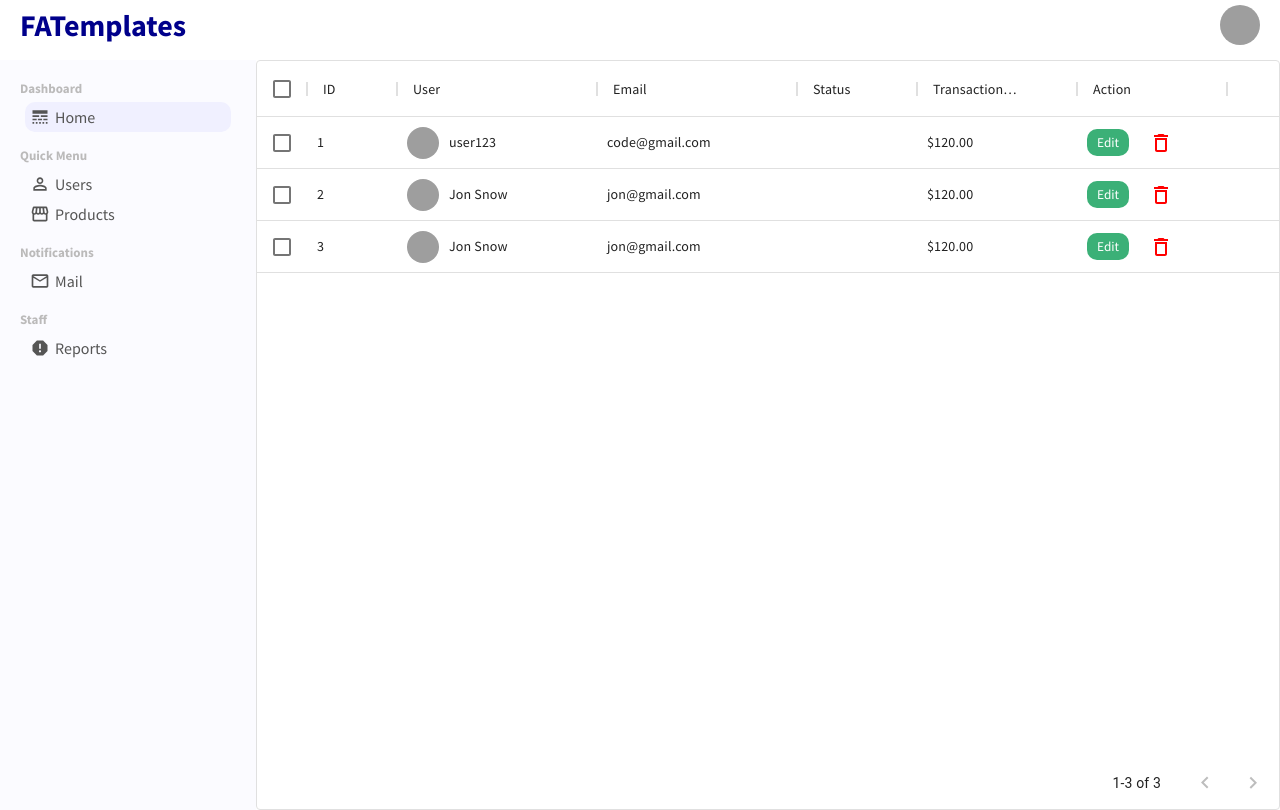
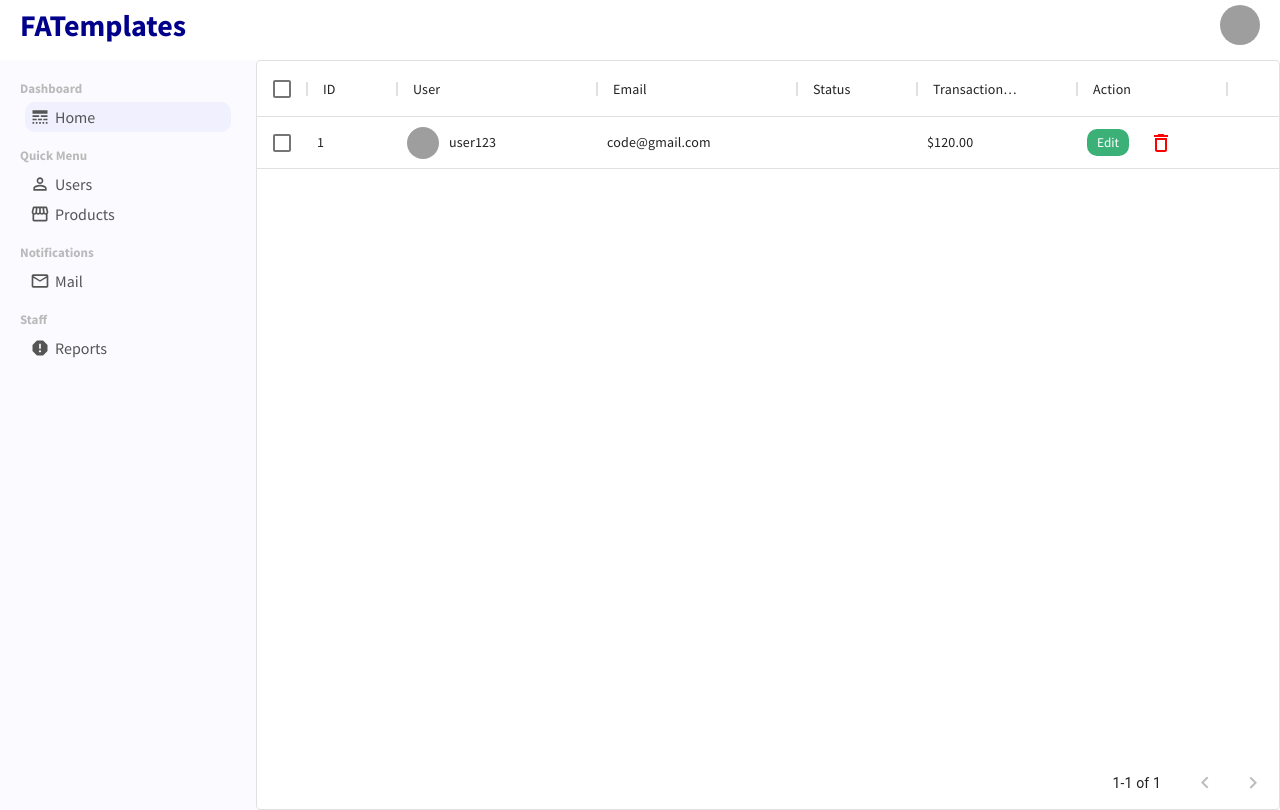
Before and after one commit to asmaounajaren/admin_part, a React (Create React App) app: page /users in a window 1280 px wide. Built offline with nearby package versions, Linux system fonts and the light colour scheme; grey boxes are pictures that could not be loaded.

Commit message:
letjustuseradmin

```diff
--- a/src/dummyData.js
+++ b/src/dummyData.js
@@ -72,23 +72,7 @@ export const userData = [
         "https://i.ibb.co/PcgS808/fatlogo.png",
       email: "code@gmail.com",
       transaction: "$120.00",
-    },
-    {
-      id: 2,
-      username: "Jon Snow",
-      avatar:
-        "https://images.pexels.com/photos/1152994/pexels-photo-1152994.jpeg?auto=compress&cs=tinysrgb&dpr=2&w=500",
-      email: "jon@gmail.com",
-      transaction: "$120.00",
-    },
-    {
-      id: 3,
-      username: "Jon Snow",
-      avatar:
-        "https://images.pexels.com/photos/1152994/pexels-photo-1152994.jpeg?auto=compress&cs=tinysrgb&dpr=2&w=500",
-      email: "jon@gmail.com",
-      transaction: "$120.00",
-    },
+    }
 
 
   ];
```
